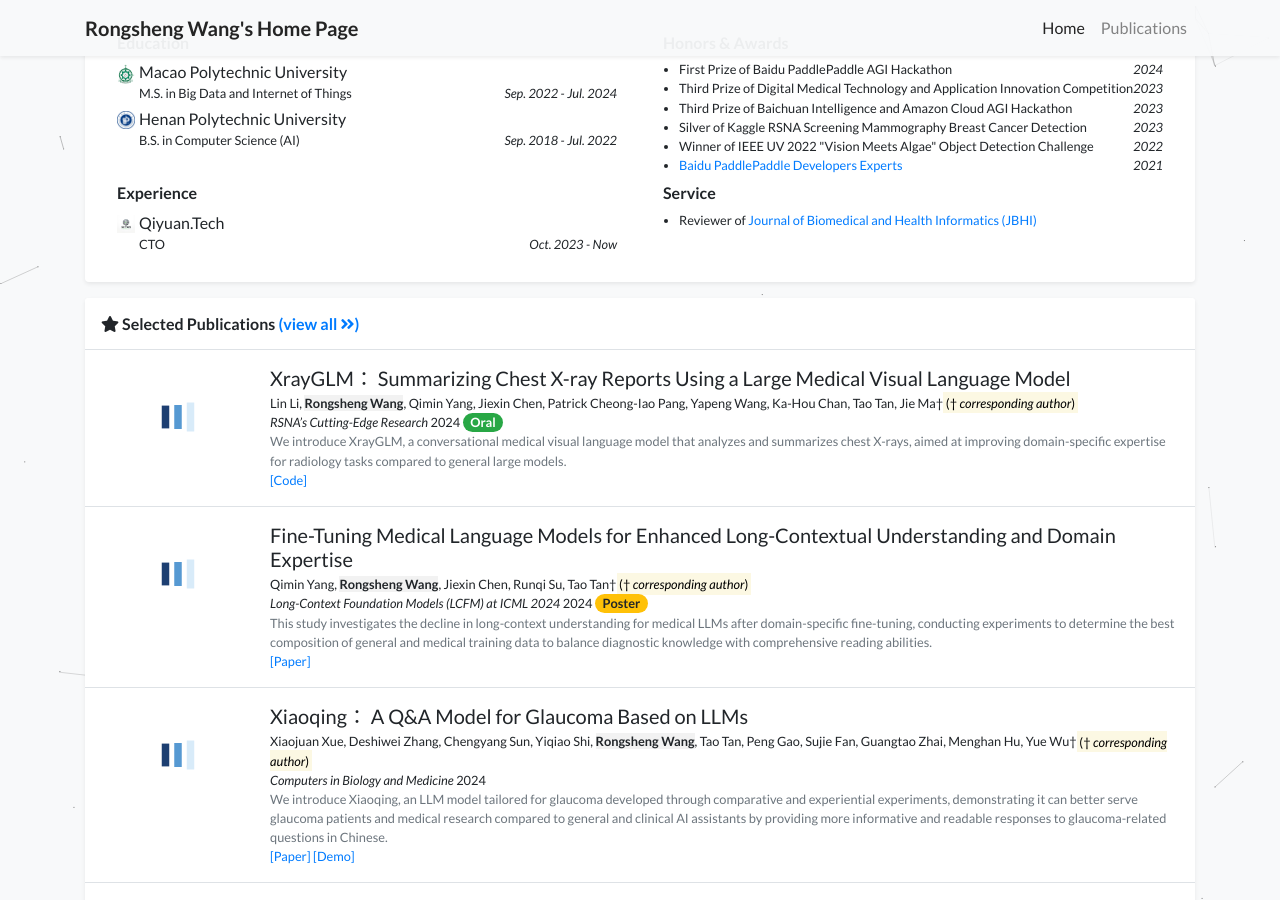
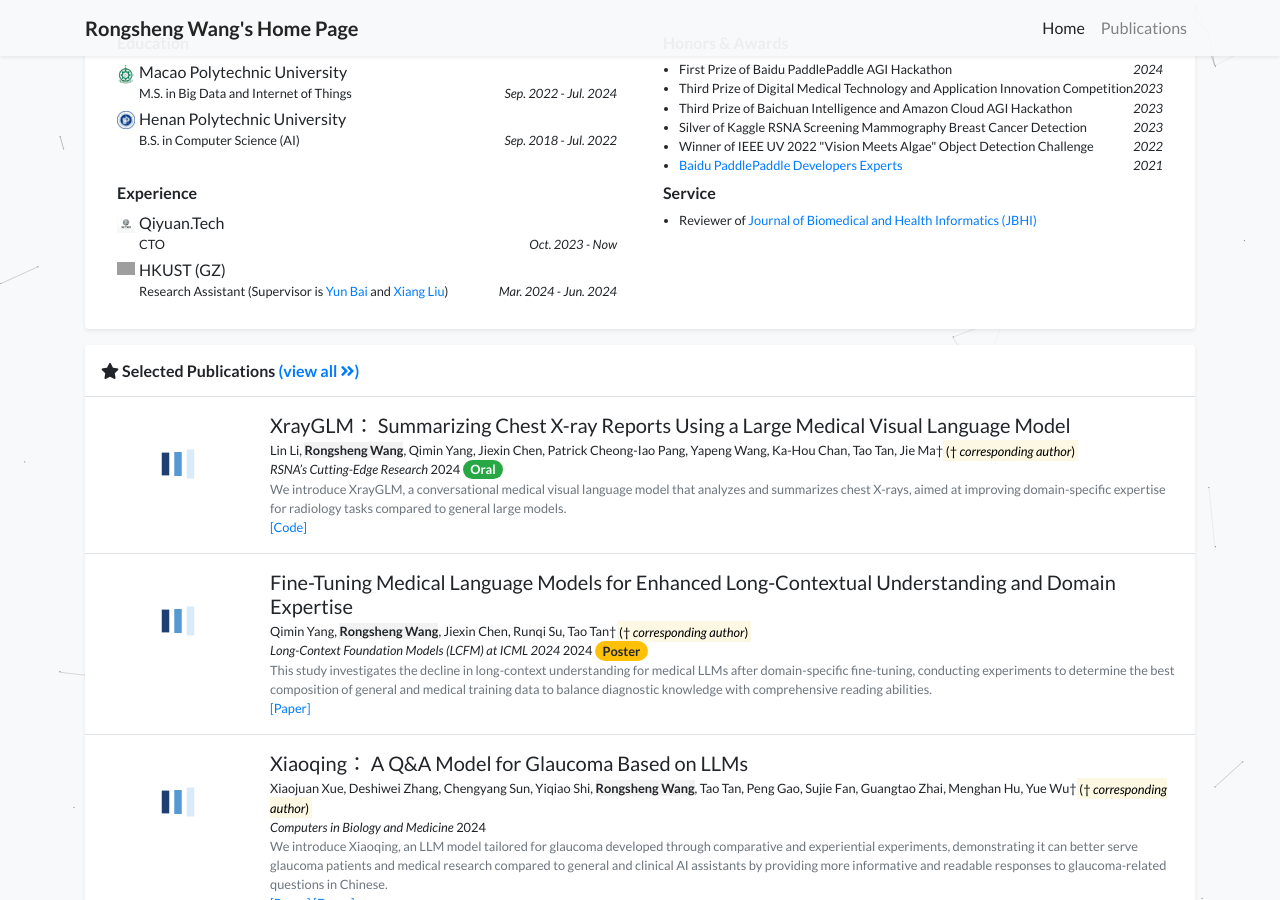
Before and after one commit to WangRongsheng/WangRongsheng.github.io, a Jekyll site: the page built from index.html, in a window 1280 px wide and 900 px high, scrolled down 470 px. Built offline with Jekyll 4.4.1, drawn with Linux system fonts in a browser that asks for light colours; a style sheet for code colours, icons or effects is not loaded; grey boxes are pictures that could not be loaded.

Commit message:
Update profile.yml

```diff
--- a/_data/profile.yml
+++ b/_data/profile.yml
@@ -38,6 +38,10 @@ experience:
   logo: assets/images/badges/qiyuan.png
   position: CTO
   date: Oct. 2023 - Now
+- name: HKUST (GZ)
+  logo: assets/images/badges/hkust-gz.png
+  position: Research Assistant (Supervisor is <a href="https://web.archive.org/web/20240717103203/https://facultyprofiles.hkust-gz.edu.cn/faculty-personal-page/BAI-Yun/yunbai">Yun Bai</a> and <a href="https://cee.rutgers.edu/xiang-liu">Xiang Liu</a>)
+  date: Mar. 2024 -	Jun. 2024
 
 
 awards:
```
